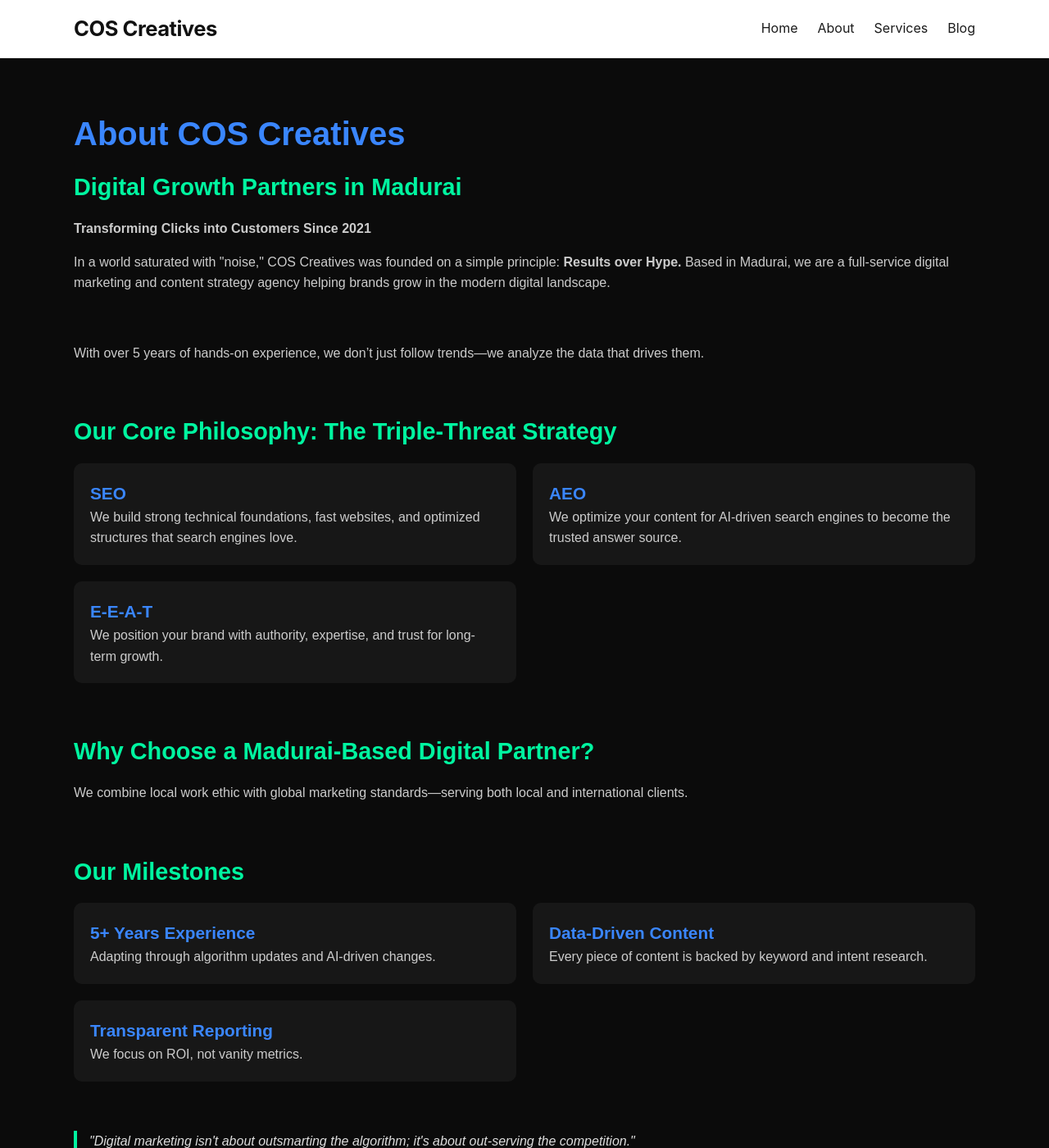
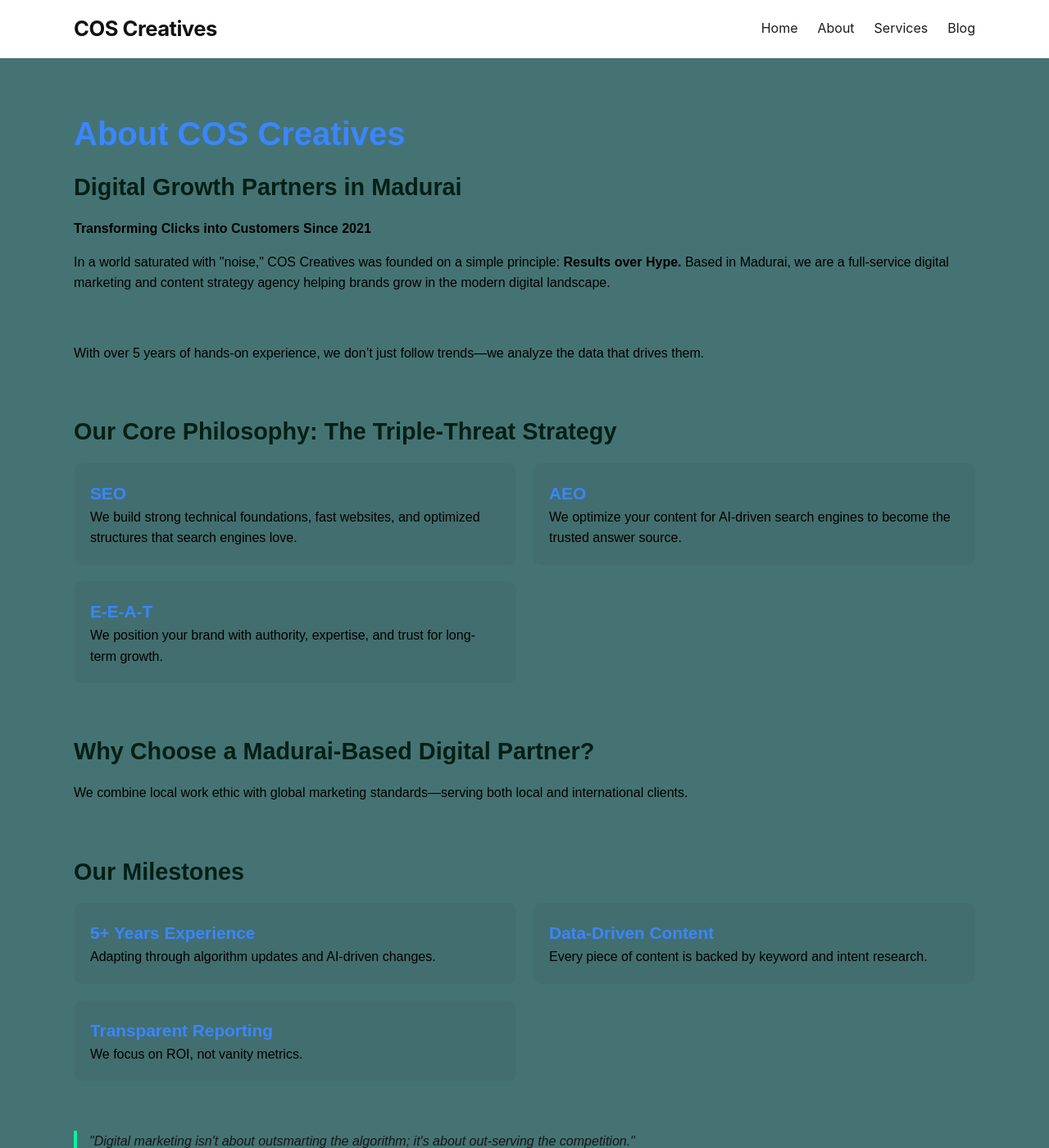
Before and after one commit to coscreativez-main/website, a Jekyll site: the page built from about.html, in a window 1280 px wide and 1400 px high. Shown: the whole window at 82% size. Built offline with Jekyll 4.4.1, drawn with Linux system fonts in a browser that asks for light colours.

Commit message:
Update style.css

```diff
--- a/assets/css/style.css
+++ b/assets/css/style.css
@@ -1305,9 +1305,11 @@
     }
 }
 
+
+
 /* ABOUT SECTION */
 .about-section {
-  background: #0B0B0B;
+  background:  #457374;;
   color: #ffffff;
   padding: 60px 20px;
   font-family: 'Poppins', sans-serif;
@@ -1327,7 +1329,7 @@
 
 .about-section h2 {
   font-size: 1.8rem;
-  color: #00F5A0;
+  color: #021f15;
   margin-bottom: 15px;
 }
 
@@ -1337,7 +1339,7 @@
 }
 
 .about-section p {
-  color: #ccc;
+  color: #000000;
   line-height: 1.6;
 }
 
@@ -1360,7 +1362,7 @@
 
 /* CARD */
 .about-section .card {
-  background: rgba(255,255,255,0.05);
+  background: rgba(37, 35, 35, 0.05);
   padding: 20px;
   border-radius: 10px;
   transition: 0.3s ease;
@@ -1368,7 +1370,7 @@
 
 .about-section .card:hover {
   transform: translateY(-5px);
-  background: rgba(255,255,255,0.08);
+  background: rgba(93, 126, 126, 0.08);
 }
 
 /* QUOTE */
@@ -1376,7 +1378,7 @@
   font-style: italic;
   border-left: 4px solid #00F5A0;
   padding-left: 15px;
-  color: #ddd;
+  color: #171717;
 }
 
 /* CTA */
@@ -1385,7 +1387,8 @@
 }
 
 .about-section .btn-primary {
-  display: inline-block;
+  margin: 24px;
+    display: inline-block;
   background: #3A86FF;
   color: #fff;
   padding: 14px 28px;
@@ -1396,7 +1399,7 @@
 }
 
 .about-section .btn-primary:hover {
-  background: #00F5A0;
+  background: #28342f;
   color: #000;
 }
 
```
